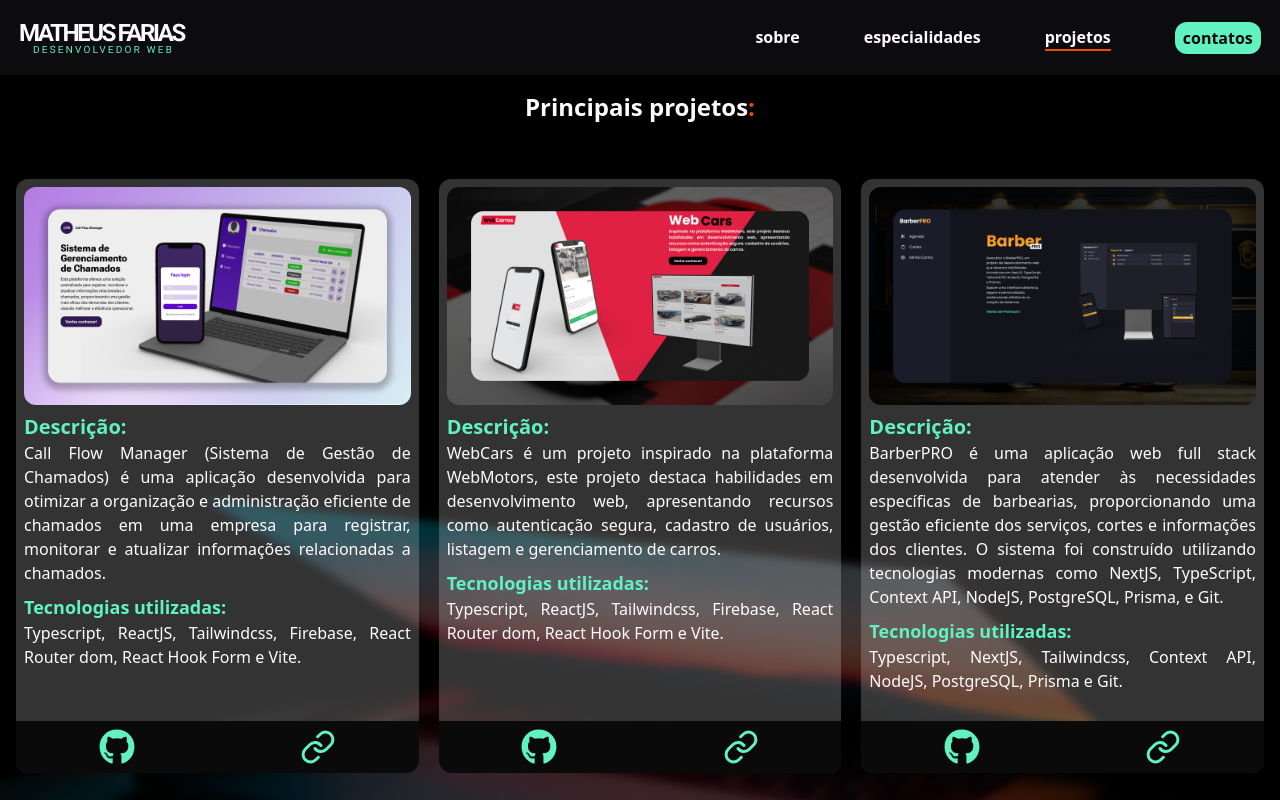
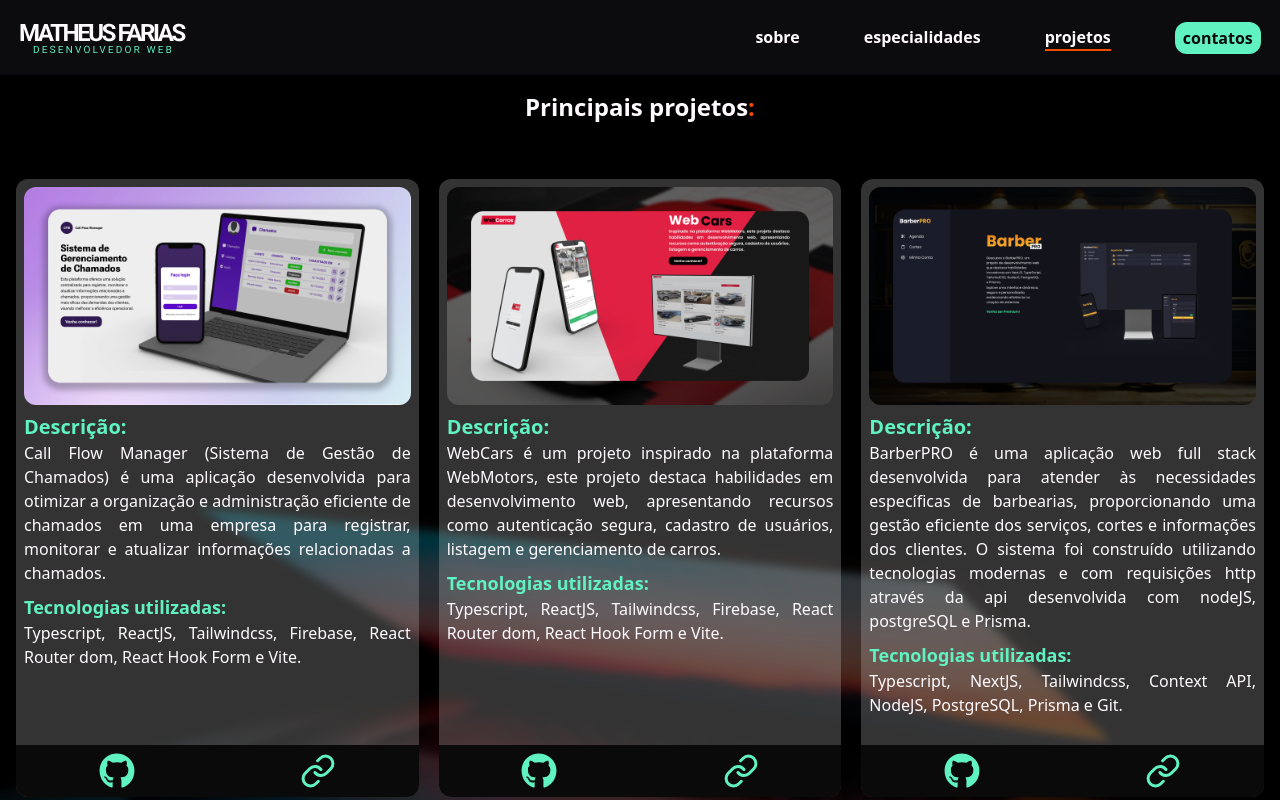
Before and after one commit to oMatheus-Farias/myportfolio, a React (Vite) app: page /projects in a window 1280 px wide. Shown: the top 800 px of the page. Built offline with nearby package versions, Linux system fonts and the light colour scheme.

Commit message:
refactor: Refatorar texto de descricao do projeto BarberPRO

```diff
--- a/src/contexts/index.tsx
+++ b/src/contexts/index.tsx
@@ -70,7 +70,7 @@ export default function Provider({ children }: { children: ReactNode }){
     {
       name: "BarberPRO",
       image: projectImage03,
-      description: "BarberPRO é uma aplicação web full stack desenvolvida para atender às necessidades específicas de barbearias, proporcionando uma gestão eficiente dos serviços, cortes e informações dos clientes. O sistema foi construído utilizando tecnologias modernas como NextJS, TypeScript, Context API, NodeJS, PostgreSQL, Prisma, e Git.",
+      description: "BarberPRO é uma aplicação web full stack desenvolvida para atender às necessidades específicas de barbearias, proporcionando uma gestão eficiente dos serviços, cortes e informações dos clientes. O sistema foi construído utilizando tecnologias modernas e com requisições http através da api desenvolvida com nodeJS, postgreSQL e Prisma.",
       technologies: "Typescript, NextJS, Tailwindcss, Context API, NodeJS, PostgreSQL, Prisma e Git.",
       repository: "https://github.com/oMatheus-Farias/webbarberpro",
       linkProject: "https://www.youtube.com/watch?v=EvWv6ba7UTw"
```
